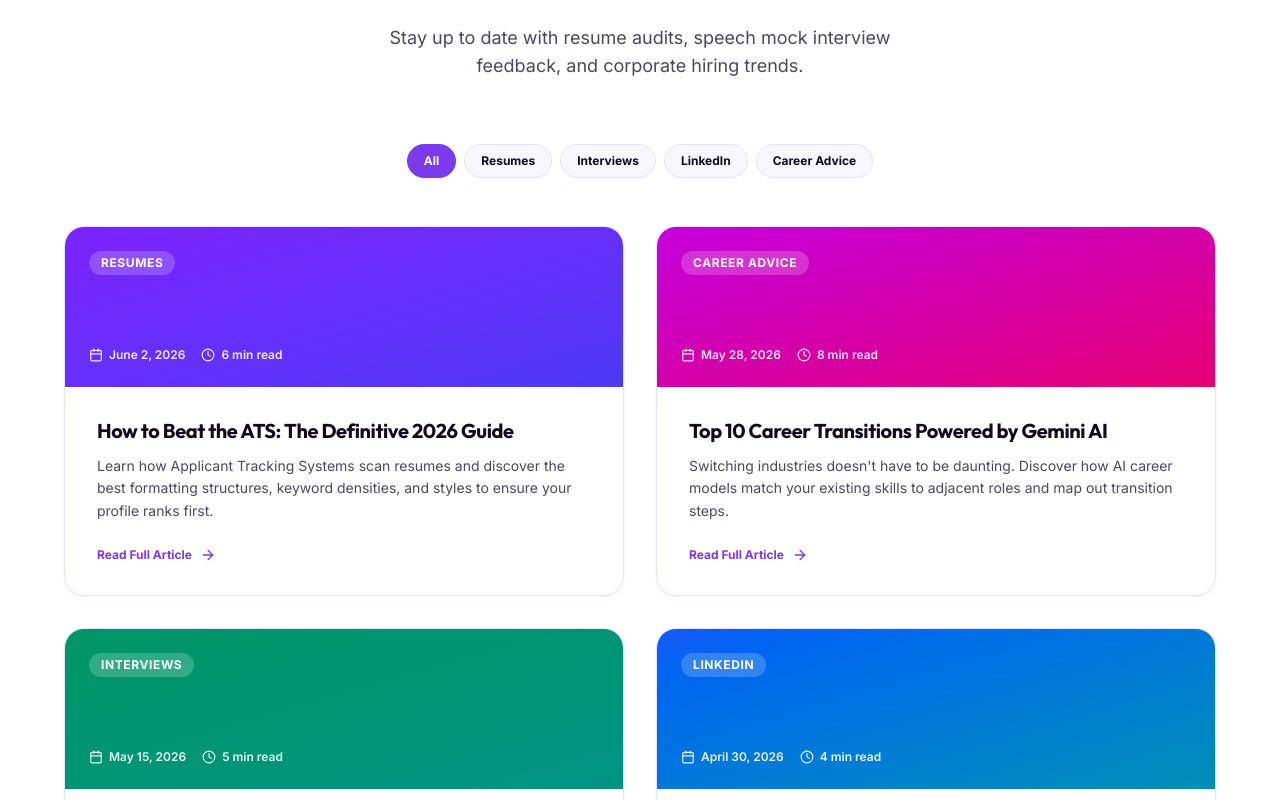
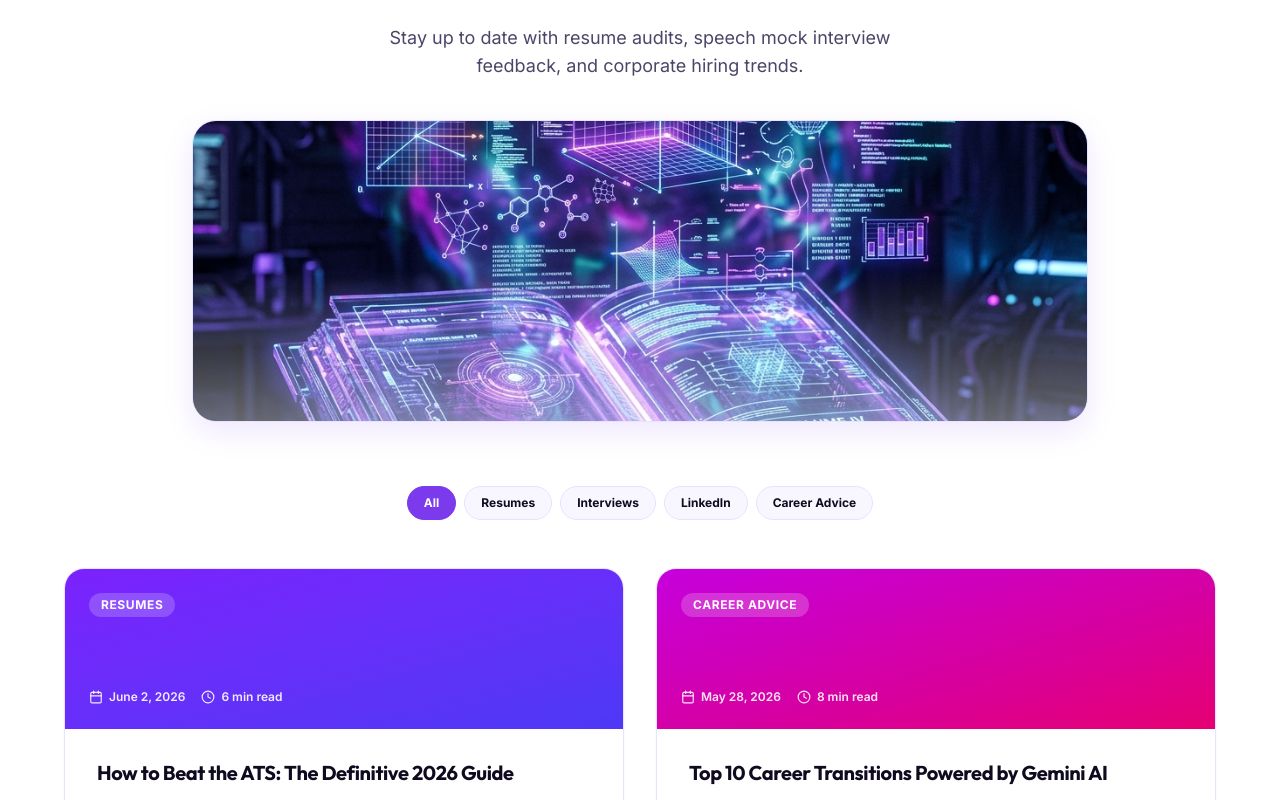
Before and after one commit to Dhruvil4625/VibeCareer-AI, a Next.js app: page /blog in a window 1280 px wide. Shown: the part 220-1020 px from the top of the page. Built offline with nearby package versions, Linux system fonts and the light colour scheme; no server answers.

Commit message:
feat(blog): update app/blog/page.tsx

```diff
--- a/app/blog/page.tsx
+++ b/app/blog/page.tsx
@@ -76,9 +76,19 @@ export default function BlogPage() {
               <h1 className="text-4xl md:text-5xl font-black mb-4 tracking-tight" style={{ fontFamily: "Outfit, sans-serif", color: "var(--text-primary)" }}>
                 Inside Career <span className="gradient-text">Acceleration</span>
               </h1>
-              <p className="text-lg max-w-xl mx-auto" style={{ color: "var(--text-secondary)" }}>
+              <p className="text-lg max-w-xl mx-auto mb-10" style={{ color: "var(--text-secondary)" }}>
                 Stay up to date with resume audits, speech mock interview feedback, and corporate hiring trends.
               </p>
+
+              {/* Hero Image */}
+              <div className="relative max-w-4xl mx-auto rounded-3xl overflow-hidden border border-[var(--border-default)] shadow-[var(--shadow-lg)] group mb-12">
+                <div className="absolute inset-0 bg-gradient-to-t from-[var(--bg-base)] via-transparent to-transparent z-10 opacity-40" />
+                <img
+                  src="/images/blog_hero.png"
+                  alt="VibeCareer Blog"
+                  className="w-full h-[200px] md:h-[300px] object-cover transition-transform duration-700 group-hover:scale-103"
+                />
+              </div>
             </motion.div>
           </div>
 
@@ -135,16 +145,18 @@ export default function BlogPage() {
                 {/* Content body */}
                 <div className="p-8 flex-1 flex flex-col justify-between">
                   <div>
-                    <h3 className="text-xl font-bold mb-3 group-hover:text-[var(--brand-primary)] transition-colors line-clamp-2" style={{ fontFamily: "Outfit, sans-serif", color: "var(--text-primary)" }}>
-                      {post.title}
-                    </h3>
+                    <Link href={`/blog/${post.id}`} className="block group/title">
+                      <h3 className="text-xl font-bold mb-3 group-hover/title:text-[var(--brand-primary)] transition-colors line-clamp-2" style={{ fontFamily: "Outfit, sans-serif", color: "var(--text-primary)" }}>
+                        {post.title}
+                      </h3>
+                    </Link>
                     <p className="text-sm leading-relaxed mb-6 line-clamp-3 text-[var(--text-secondary)]">
                       {post.excerpt}
                     </p>
                   </div>
 
                   <Link
-                    href="#"
+                    href={`/blog/${post.id}`}
                     className="inline-flex items-center gap-2 text-xs font-bold text-[var(--brand-primary)] hover:gap-3 transition-all w-fit"
                   >
                     Read Full Article
```
